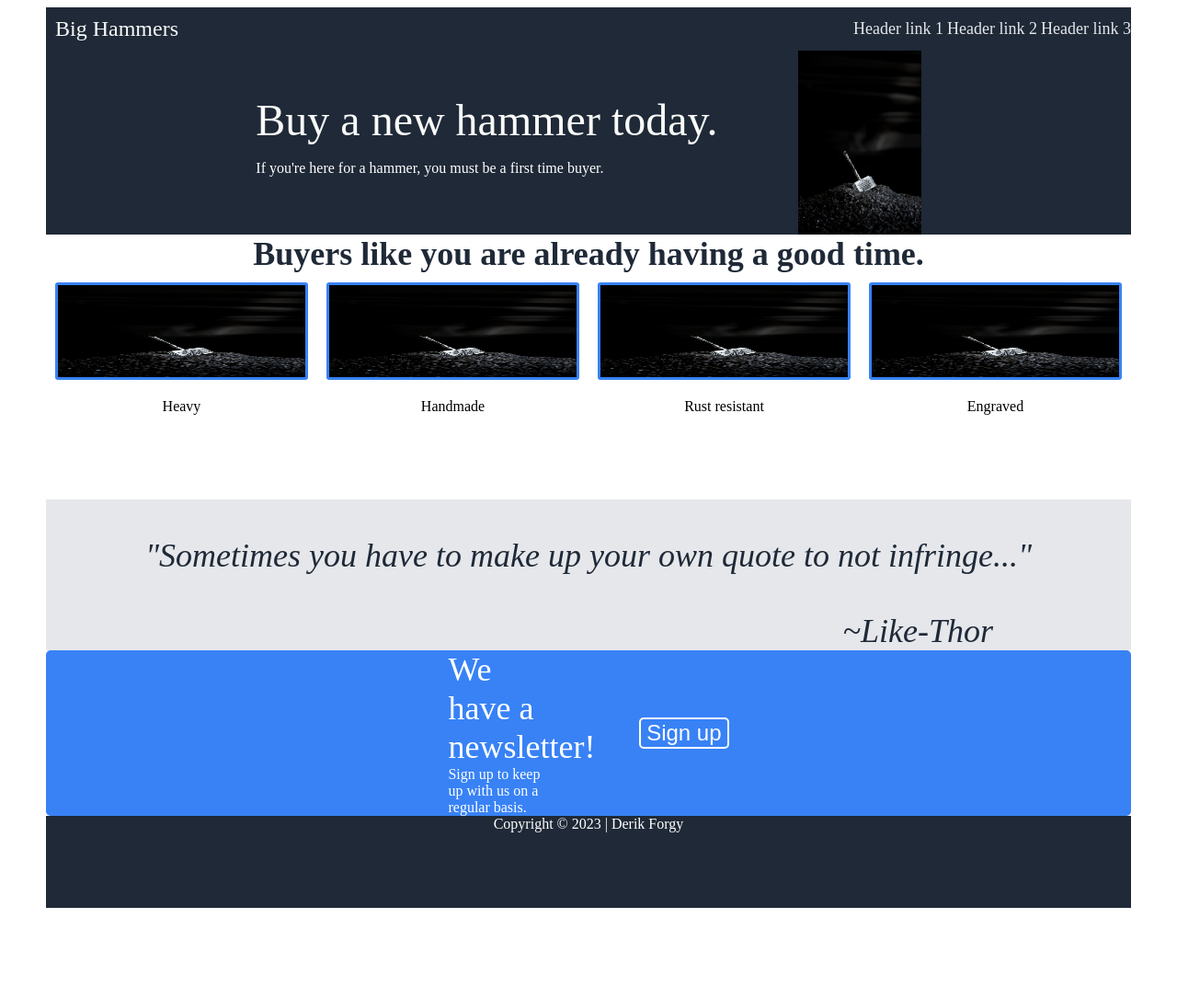
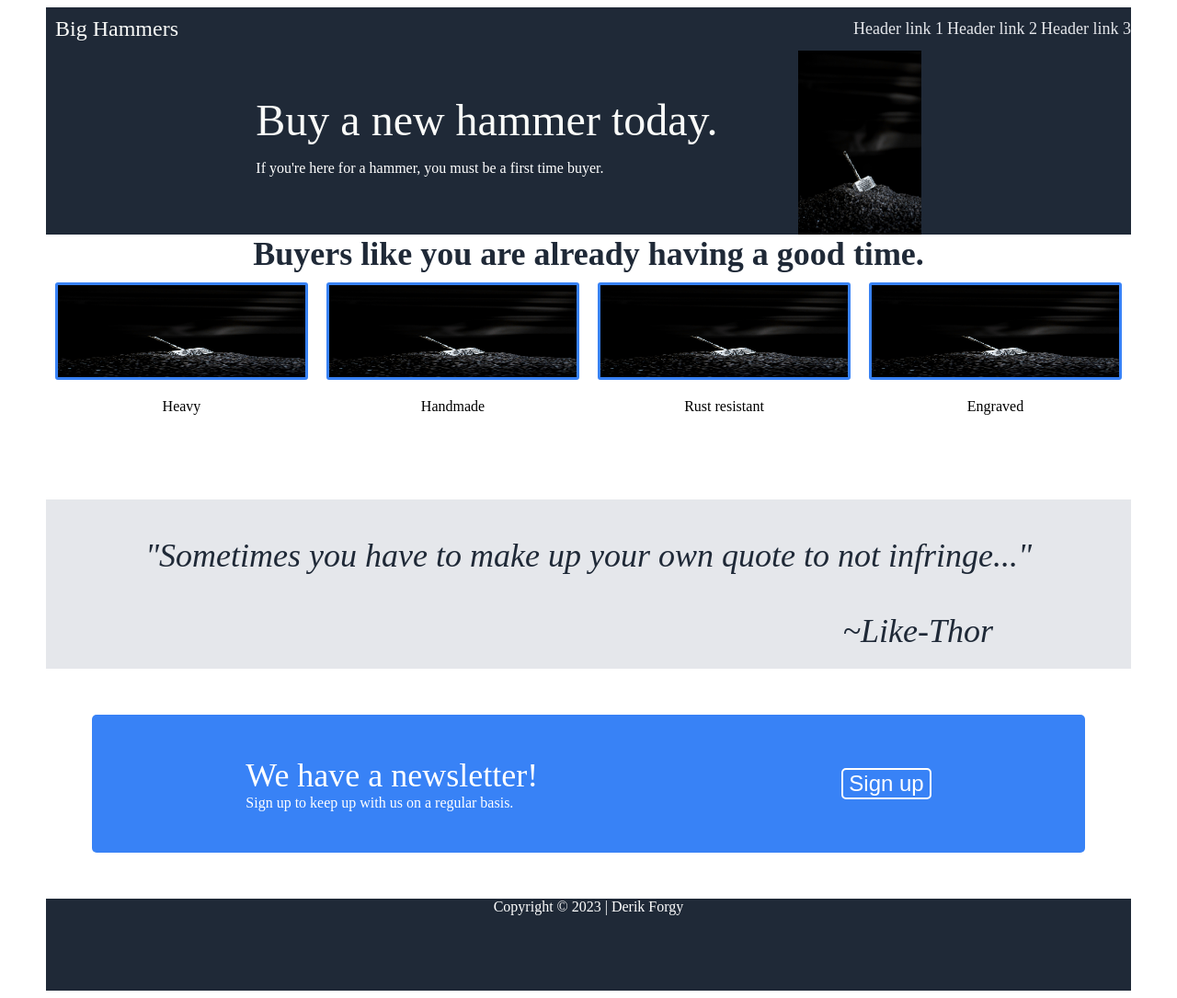
Before and after one commit to dforgy/TOPLandingPage, a plain HTML site: page index.html in a window 1280 px wide. Shown: the whole page at 92% size. Before the commit the page ends 995 px from the top, so only its background shows below. Drawn offline with Linux system fonts and the light colour scheme.

Commit message:
fixed a few margins and paddings in newsletter

```diff
--- a/styles.css
+++ b/styles.css
@@ -132,6 +132,7 @@ a:active {
     color: #1f2937;
     text-align: right;
     padding-right: 150px;
+    padding-bottom: 20px;
 }
 
 /* Section 4 */
@@ -141,18 +142,21 @@ a:active {
     background-color: #3882F6;
     border-radius: 5px;
     justify-content: center;
+    height: 150px;
+    margin: 50px;
 }
 .row2 {
     display: flex;
     flex-wrap: wrap;
     justify-content: center;
     align-items: center;
-
+    box-sizing: border-box;
+    flex: 1 0 90%;
 }
 
 .column2 {
-    flex: 50%;
-    max-width: 50%;
+    flex: 1 0 50%;
+    max-width: 60%;
 }
 
 .row2 > .column2 > .newsletter {
```
